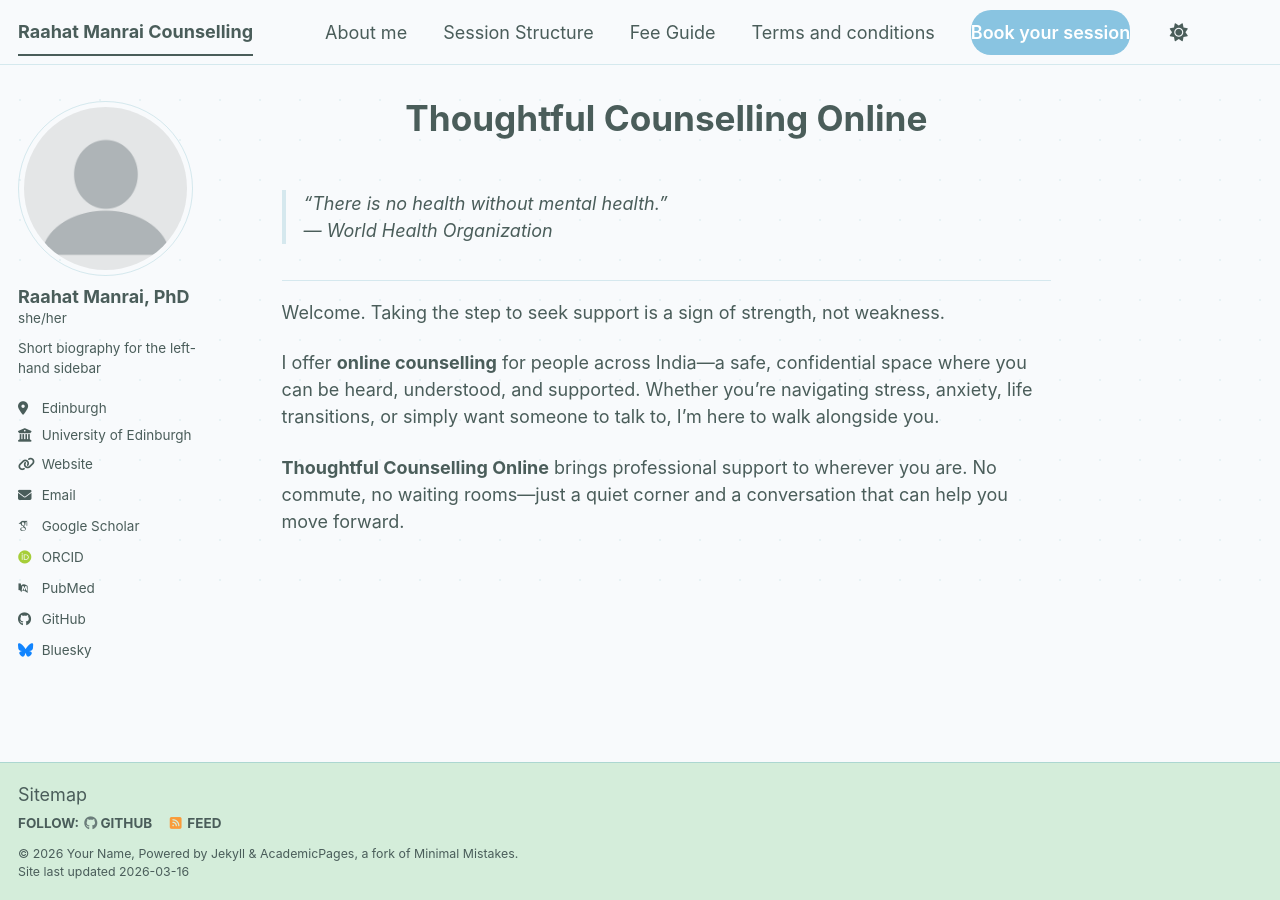
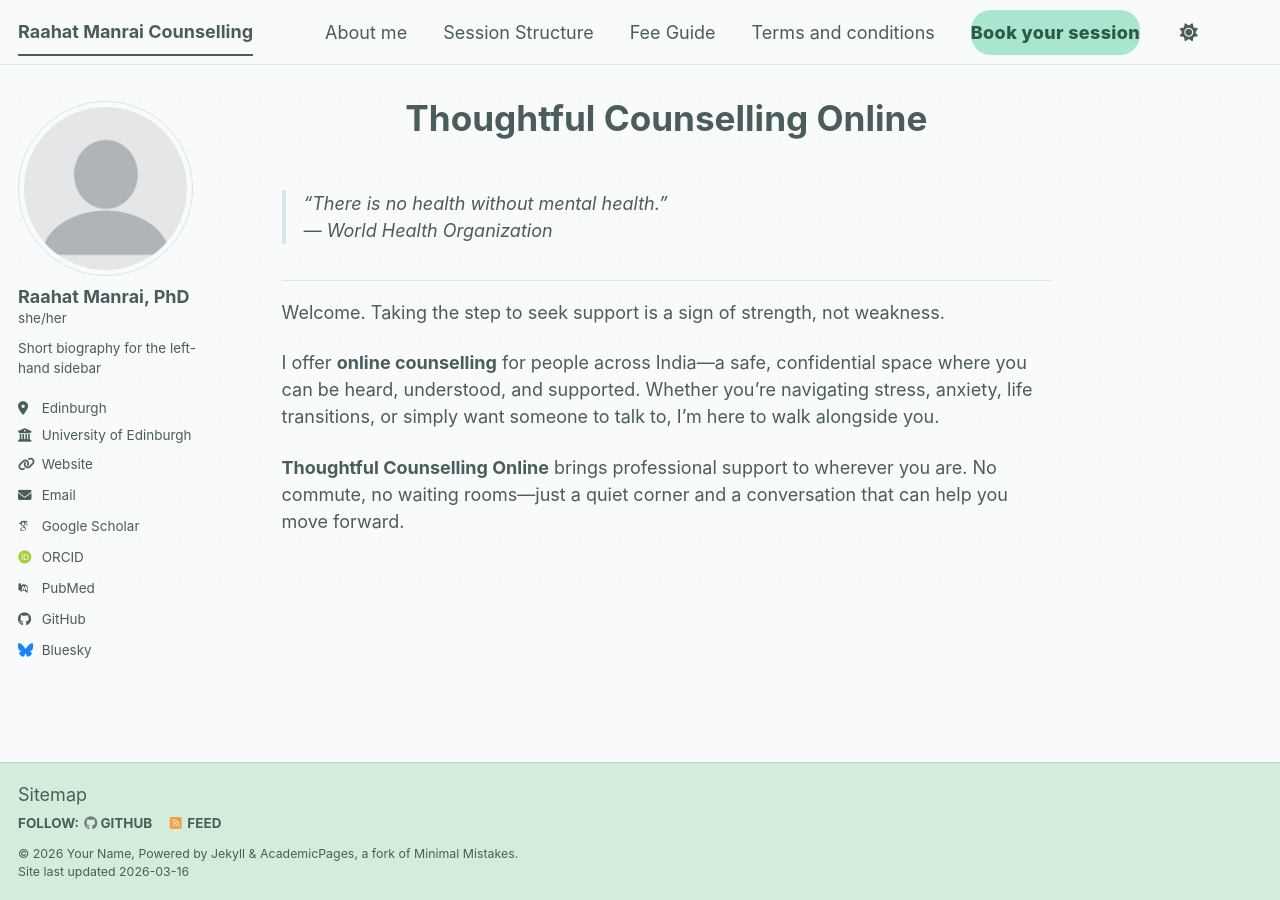
Before and after one commit to RaahatManrai/RaahatManrai.github.io, a Jekyll site: the page built from _pages/about.md, in a window 1280 px wide. Built offline with Jekyll 4.4.1, drawn with Linux system fonts in a browser that asks for light colours; some web fonts are replaced; a script bundle is joined from its source files by our own code; library files that are not in the unit come from our copies.

Commit message:
changing the design of booking tab

```diff
--- a/_sass/layout/_masthead.scss
+++ b/_sass/layout/_masthead.scss
@@ -69,16 +69,17 @@
 /* Book your session — button-style CTA tab */
 .masthead__menu-item--cta {
   a {
-    background-color: $primary-color;
-    color: #fff !important;
+    background-color: #a8e6cf;
+    color: #2d5a40 !important;
     border-radius: 20px;
     padding: 0.3em 1.1em;
-    font-weight: 600;
+    font-weight: 800;
+    letter-spacing: 0.02em;
     transition: background-color 0.2s ease, transform 0.1s ease;
 
     &:hover {
-      background-color: $dark-primary-color;
-      color: #fff !important;
+      background-color: #7ecba8;
+      color: #1e3d2a !important;
     }
 
     &:before {
```
